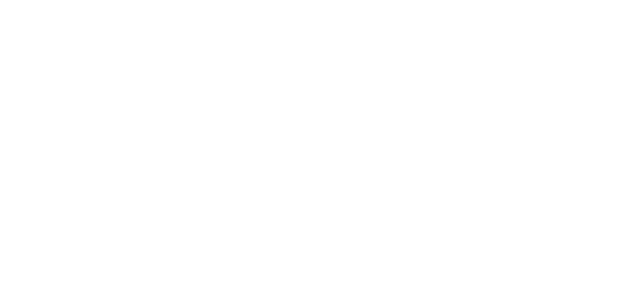
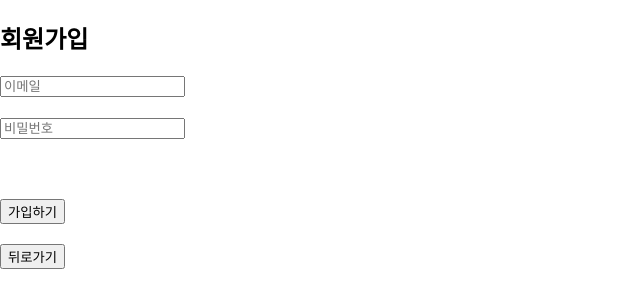
Before and after one commit to catapracts/ExerciseProject, a React (Create React App) app in the folder Front_End/springandmysql/: page /new in a window 1280 px wide. Before the commit this address had no page. Shown: the top 308 px of the page, without its empty margins (0-640 px from the left). Built offline with nearby package versions, Linux system fonts and the light colour scheme.

Commit message:
Project Debug

```diff
--- a/Front_End/springandmysql/src/App.js
+++ b/Front_End/springandmysql/src/App.js
@@ -1,6 +1,8 @@
 import { BrowserRouter as Router, Routes, Route } from "react-router-dom";
 import Login from "./components/Login";
-import Home from "./components/Home"
+import Home from "./components/Home";
+import Signup from "./components/Signup";
+import Profile from "./components/Profile";
 import ProtectedRoute from "./components/ProtectedRoute";
 
 function App() {
@@ -8,15 +10,19 @@
     <Router>
       <Routes>
         <Route path="/" element={<Login />} />
+        <Route path="/new" element={<Signup />}/>
         {/* /home 경로에 접근 시 ProtectedRoute 적용 */}
         <Route
           path="/home"
           element={
             <ProtectedRoute allowedRoles={['admin', 'user']}>
               <Home />
+              <Profile />
             </ProtectedRoute>
           }
         />
+
+
       </Routes>
     </Router>
   );
--- a/Front_End/springandmysql/src/components/Login.js
+++ b/Front_End/springandmysql/src/components/Login.js
@@ -60,6 +60,7 @@
           onChange={(e) => setPassword(e.target.value)}
         /><br /><br />
         <button type="submit">로그인</button>
+        <button type="submit" onClick={navigate("/new")}>회원가입</button>
       </form>
 
       {/* 에러 메시지 스타일링 */}
--- a/Front_End/springandmysql/src/components/Signup.js
+++ b/Front_End/springandmysql/src/components/Signup.js
@@ -10,7 +10,7 @@
   const navigate = useNavigate();
 
   const handleSignup = async () => {
-    const res = await fetch("http://localhost:5000/signup", {
+    const res = await fetch("http://localhost:8000/signup", {
       method: "POST",
       headers: { "Content-Type": "application/json" },
       body: JSON.stringify({ email, password }),
@@ -25,9 +25,11 @@
   return (
     <div>
       <h2>회원가입</h2>
-      <input value={email} onChange={(e) => setEmail(e.target.value)} placeholder="이메일" />
-      <input value={password} onChange={(e) => setPassword(e.target.value)} placeholder="비밀번호" type="password" />
-      <button onClick={handleSignup}>가입하기</button>
+      <input value={email} onChange={(e) => setEmail(e.target.value)} placeholder="이메일" /> <br /><br />
+      <input value={password} onChange={(e) => setPassword(e.target.value)} placeholder="비밀번호" type="password" /> <br /><br />
+      <br /><br />
+      <button onClick={handleSignup}>가입하기</button> <br /><br />
+      <button onClick={navigate("/")}>뒤로가기</button>
     </div>
   );
 }
```
Also changed, not shown: 2 other files (tests, documents, lock files or other folders).
